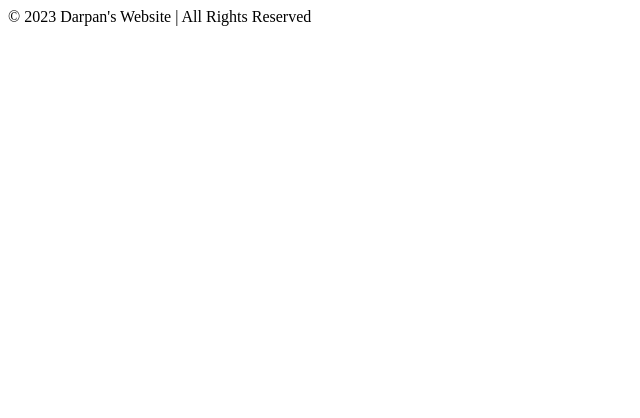
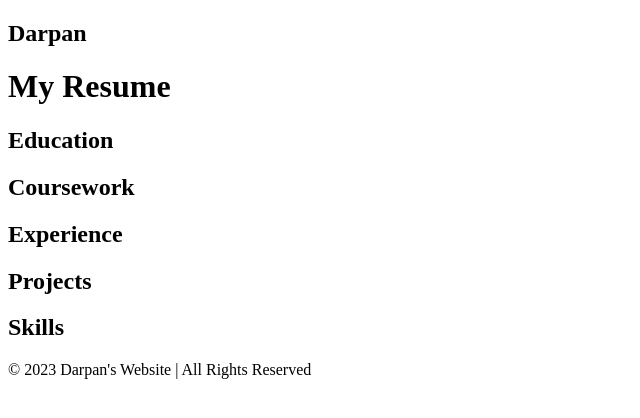
Before and after one commit to darpank23/darpank23.github.io, a plain HTML site: page resume.html in a window 1280 px wide. Shown: the whole page, without its empty margins (0-640 px from the left). Drawn offline with Linux system fonts and the light colour scheme.

Commit message:
feat: added most of the content index.html has up to Lab 21

```diff
--- a/resume.html
+++ b/resume.html
@@ -4,14 +4,18 @@
         <title>The Resume</title>
     </head>
     <body>
-        <nav></nav>
+        <nav class="navbar">
+            <h1 class="logo">Darpan</h1>
+        </nav>
         <main>
-            <section></section>
-            <section></section>
-            <section></section>
-            <section></section>
-            <section></section>
+            <h1 class="resume">My Resume</h1>
+            <div class="resume">
+            <section class="section"><h2 class="section-title">Education</h2></section>
+            <section class="section"><h2 class="section-title">Coursework</h2></section>
+            <section class="section"><h2 class="section-title">Experience</h2></section>
+            <section class="section"><h2 class="section-title">Projects</h2></section>
+            <section class="section"><h2 class="section-title">Skills</h2></section>
         </main>
-        <footer>© 2023 Darpan's Website | All Rights Reserved</footer>
+        <footer class="footer">© 2023 Darpan's Website | All Rights Reserved</footer>
     </body>
 </html>
```
Also changed, not shown: blog.html (+5 -3 lines), contact.html (+5 -3 lines), portfolio.html (+6 -3 lines).
